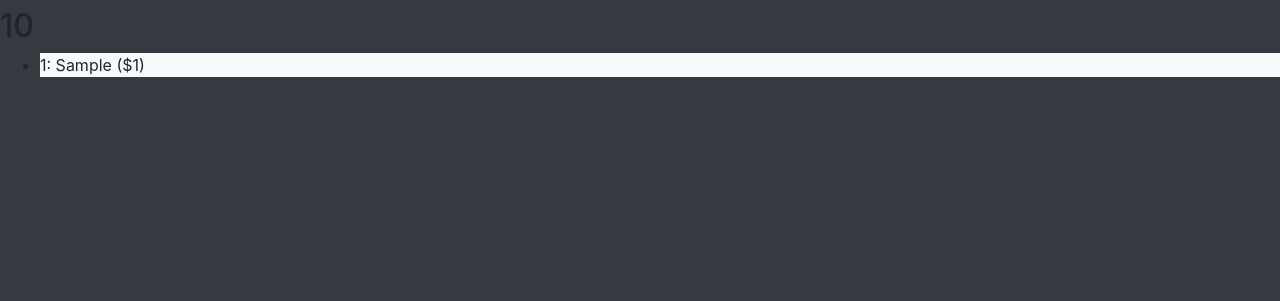
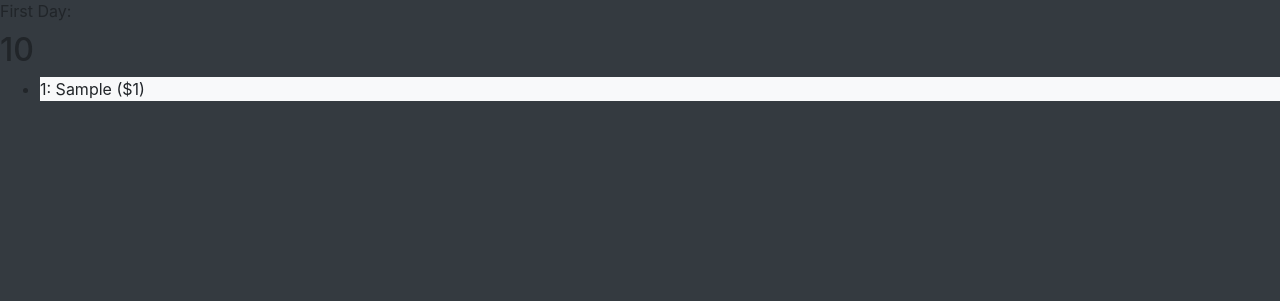
Before and after one commit to Tasari/Shop_ordering_system, a Django app: template ordersys/templates/ordersys/manager/archive_page.html in a window 1280 px wide. Shown: the part 57-358 px from the top of the page. Run offline with Django 3.2, Linux system fonts and the light colour scheme; the template is opened without the code that fills it: most values are stand-ins (such as "Sample title", 1, 10 or a date in 2020); some libraries are stand-ins or nearby versions.

Commit message:
Shows that date in week and month is first day

```diff
--- a/ordersys/templates/ordersys/manager/archive_page.html
+++ b/ordersys/templates/ordersys/manager/archive_page.html
@@ -1,6 +1,9 @@
 {% extends 'ordersys/base.html'%}
 
 {% block content %}
+    {% if not year and not day%}
+        First Day:
+    {% endif %}
     <h1>{% firstof day week month year.year %} </h1>
     <h2>{{ sum_cost }}</h2>
     <ul>
```
